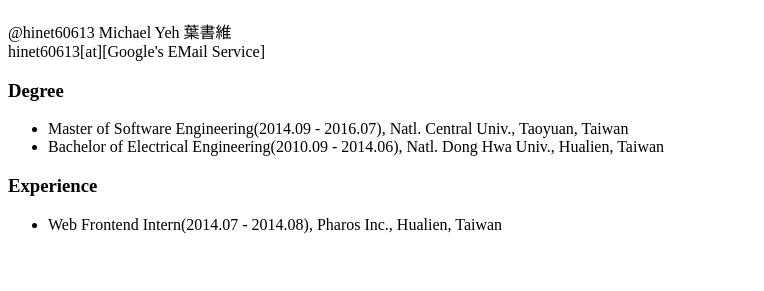
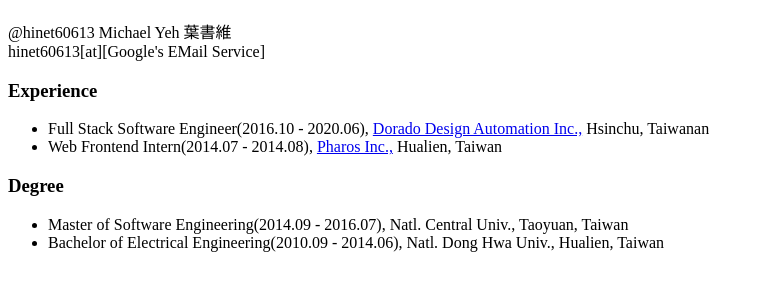
Before and after one commit to hinet60613/hinet60613.github.io, a plain HTML site: page index.html in a window 1280 px wide. Shown: the part 61-352 px from the top of the page, without its empty margins (0-764 px from the left). Drawn offline with Linux system fonts and the light colour scheme.

Commit message:
update experience

```diff
--- a/index.html
+++ b/index.html
@@ -11,17 +11,19 @@
 hinet60613[at][Google's EMail Service]
 </div>
 <div>
+	<h3>Experience</h3>
+	<ul>
+                <li>Full Stack Software Engineer(2016.10 - 2020.06), <a href="https://dorado-da.com" target="_blank">Dorado Design Automation Inc.,</a> Hsinchu, Taiwanan</li>
+		<li>Web Frontend Intern(2014.07 - 2014.08), <a href="http://www.pharoscloud.com/PharosWeb/home.html" target="_blank">Pharos Inc.,</a> Hualien, Taiwan</li>
+	</ul>
+</div>
+<div>
 	<h3>Degree</h3>
 	<ul>
 		<li>Master of Software Engineering(2014.09 - 2016.07), Natl. Central Univ., Taoyuan, Taiwan</li>
 		<li>Bachelor of Electrical Engineering(2010.09 - 2014.06), Natl. Dong Hwa Univ., Hualien, Taiwan</li>
 	</ul>
 </div>
-<div>
-	<h3>Experience</h3>
-	<ul>
-		<li>Web Frontend Intern(2014.07 - 2014.08), Pharos Inc., Hualien, Taiwan</li>
-	</ul>
-</div>
+
 </body>
 </html>
```
